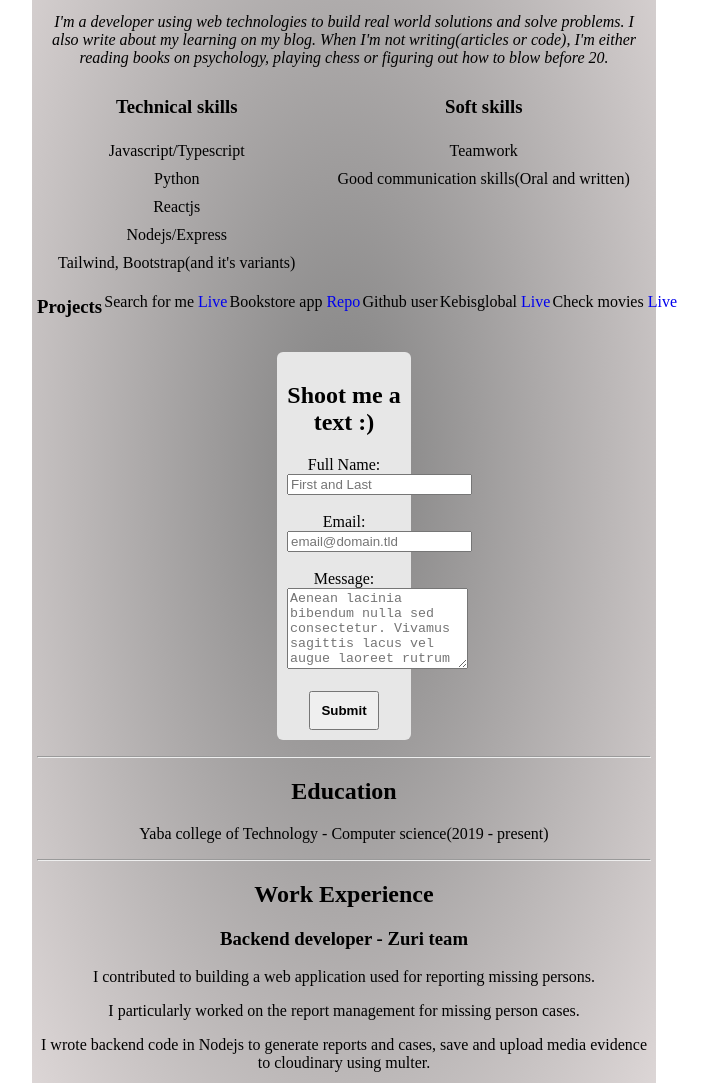
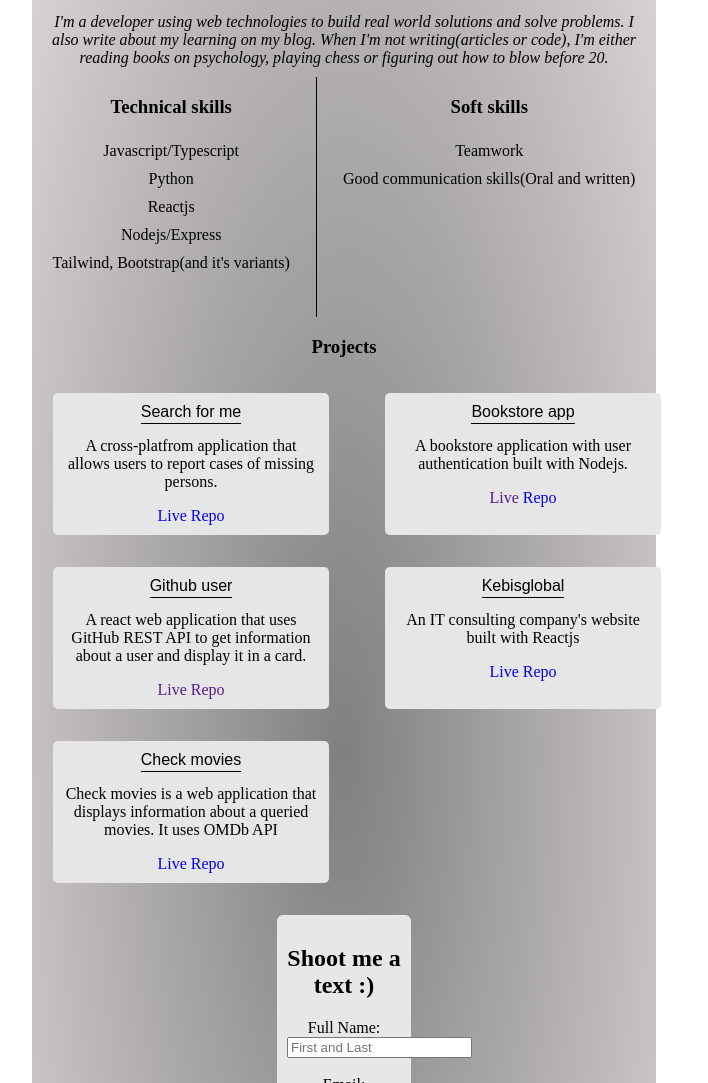
Before and after one commit to devteni/resume-page, a website: page client/index.html in a window 1280 px wide. Shown: the part 235-1318 px from the top of the page, without its empty margins (296-1004 px from the left). Drawn offline with Linux system fonts and the light colour scheme.

Commit message:
added more information about my projects

```diff
--- a/client/index.html
+++ b/client/index.html
@@ -41,6 +41,7 @@
                 <li>Nodejs/Express</li>
                 <li>Tailwind, Bootstrap(and it's variants)</li>
             </div>
+            <div id="line"></div>
             <div>
                 <!-- Soft skils -->
                 <h3>Soft skills</h3>
@@ -50,13 +51,34 @@
         </div>
 
         <!-- Work -->
+        <h3>Projects</h3>
         <div class="work">
-            <h3>Projects</h3>
-            <p>Search for me <a href="searchformoi.netlify.app">Live</a></p>
-            <p>Bookstore app <a href="https://github.com/devteni/bookstore-app">Repo</a></p>
-            <p>Github user</p>
-            <p>Kebisglobal <a href="kebisglobal.netlify.app">Live</a></p>
-            <p>Check movies <a href="checkmovies.netlify.app">Live</a></p>
+
+            <div>
+                <span class="project-title">Search for me</span>
+                <p>A cross-platfrom application that allows users to report cases of missing persons.</p>
+                <a href="searchformoi.netlify.app">Live</a> <a href="https://github.com/devteni/search-for-me-be-pjt26">Repo</a>
+            </div>
+            <div>
+                <span class="project-title">Bookstore app</span>
+                <p>A bookstore application with user authentication built with Nodejs.</p>
+                <a href="">Live</a> <a href="https://github.com/devteni/bookstore-app">Repo</a>
+            </div>
+            <div>
+                <span class="project-title">Github user</span>
+                <p>A react web application that uses GitHub REST API to get information about a user and display it in a card.</p>
+                <a href="">Live</a> <a href="">Repo</a>
+            </div>
+            <div>
+                <span class="project-title">Kebisglobal</span>
+                <p>An IT consulting company's website built with Reactjs</p>
+                <a href="kebisglobal.netlify.app">Live</a> <a href="https://github.com/devteni/kebisglobal">Repo</a>
+            </div>
+            <div>
+                <span class="project-title">Check movies</span>
+                <p>Check movies is a web application that displays information about a queried movies. It uses OMDb API</p>
+                <a href="checkmovies.netlify.app">Live</a> <a href="https://github.com/devteni/movie-search-app">Repo</a>
+            </div>
         </div>
 
         <!-- Contact me -->
```
